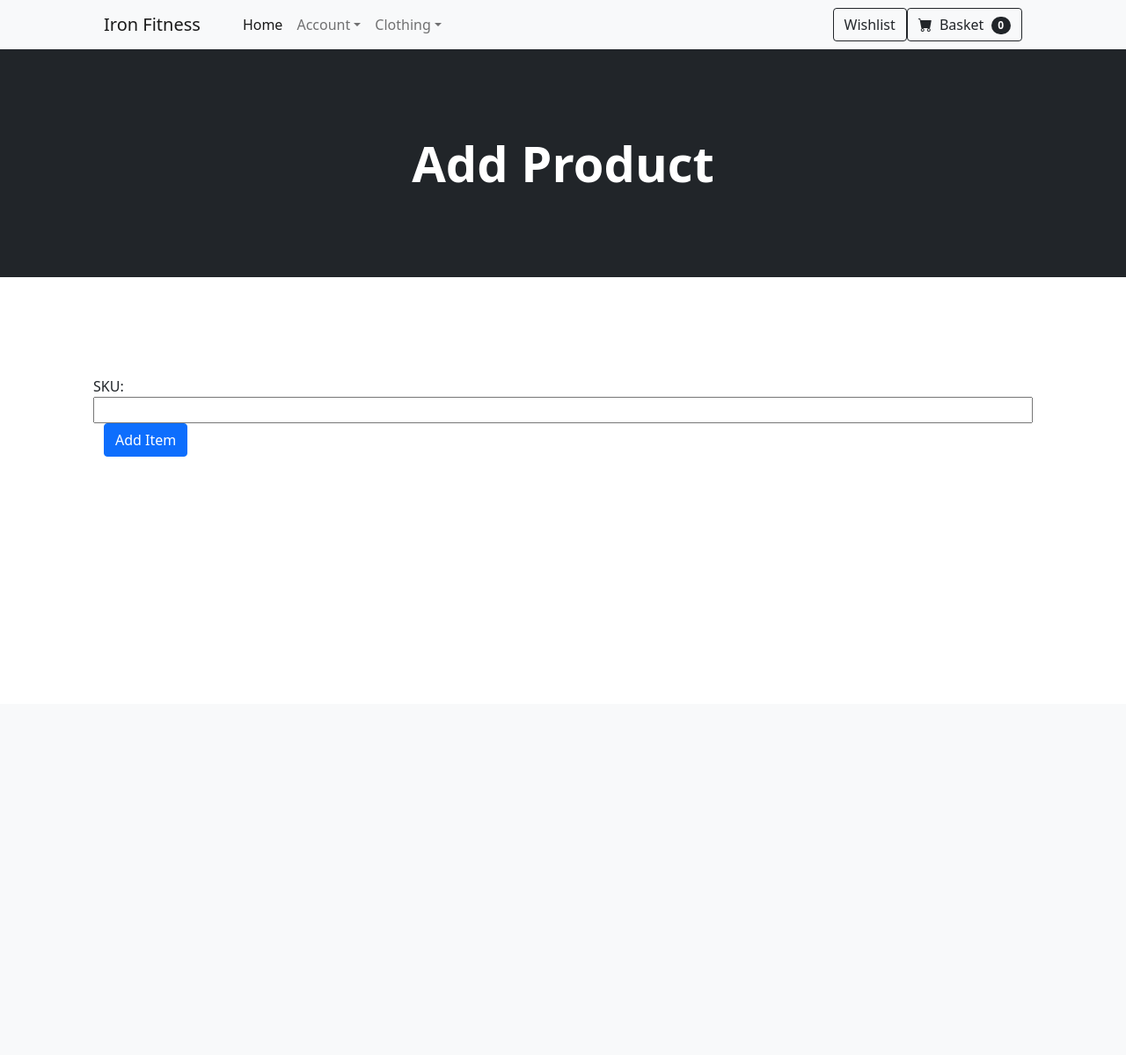
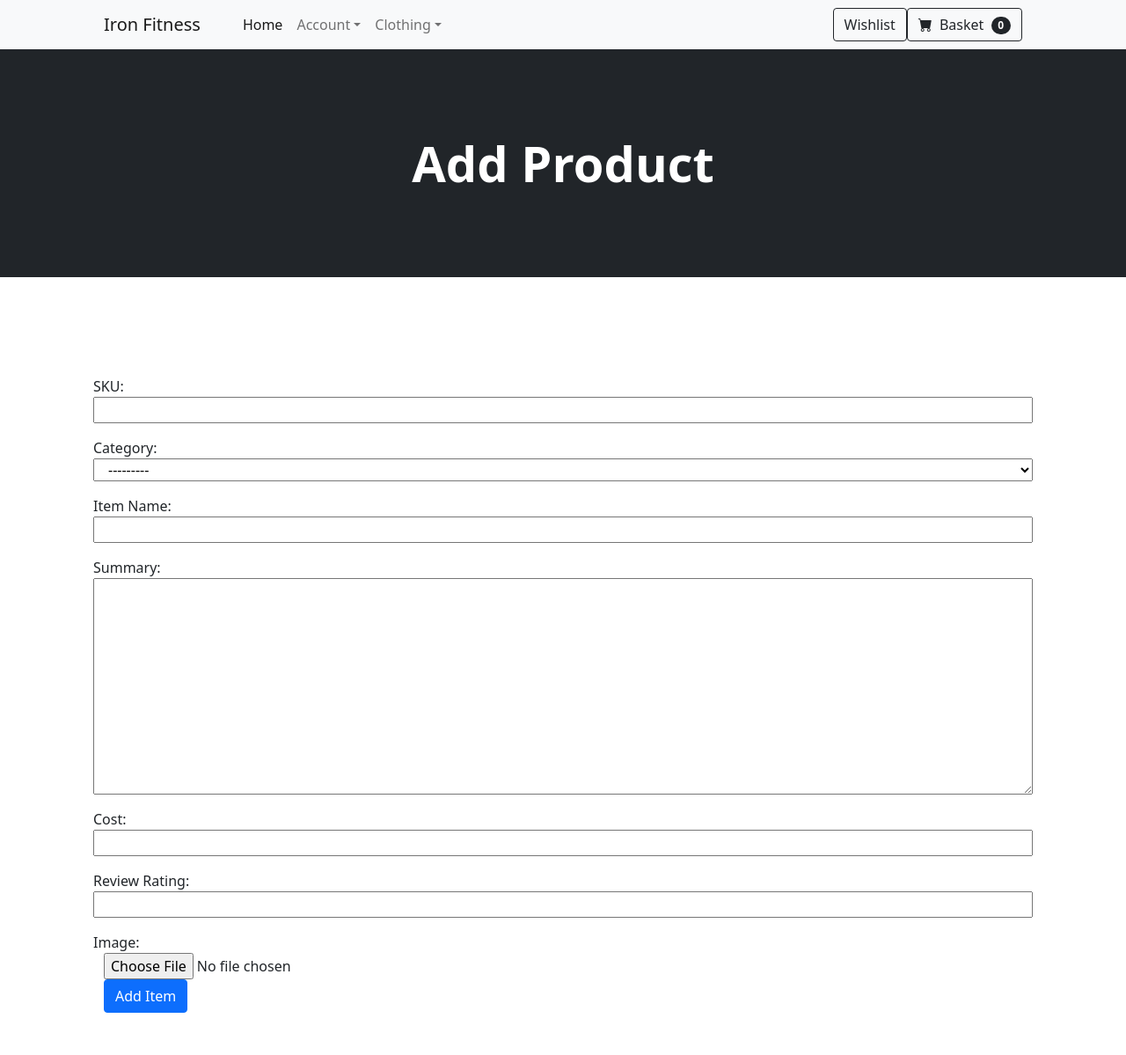
Before and after one commit to sams4566/bear-fitness, a Django app: page /items/add/ in a window 1280 px wide. Shown: the whole page at 88% size. Before the commit the page ends 519 px from the top, so only its background shows below. Run offline with Django 3.2, Linux system fonts and the light colour scheme; data comes from the database, SQL or seed files in the repository; some libraries are stand-ins or nearby versions.

Commit message:
Allow admin to add items

```diff
--- a/items/forms.py
+++ b/items/forms.py
@@ -2,7 +2,7 @@
 from django import forms
 
 
-class ItemForm(forms.ModelForm):
+class AddItemForm(forms.ModelForm):
     class Meta:
         model = Item
         fields = ('category', 'name', 'bio',
--- a/items/models.py
+++ b/items/models.py
@@ -6,7 +6,7 @@
     display_name = models.CharField(max_length=250, blank=True, null=True)
 
     def __str__(self):
-        return self.name
+        return self.display_name
 
 class Item(models.Model):
     category = models.ForeignKey(Category, on_delete=models.SET_NULL, blank=True, null=True)
--- a/items/templates/add_item.html
+++ b/items/templates/add_item.html
@@ -14,11 +14,23 @@
 <!-- Section-->
 <section class="py-5">
     <div class="container px-4 px-lg-5 mt-5">
-        <form action="{{ views.add_item }}" method="POST">
+        <form action="{% url 'add_item' %}" method="POST" enctype="multipart/form-data">
             {% csrf_token %}
             <div class="row pt-3">SKU:</div>
             <div class="row">{{ form.sku }}</div>
-            <div class="btn btn-primary content-width mx-auto" type="submit">Add Item</div>
+            <div class="row pt-3">Category:</div>
+            <div class="row">{{ form.category }}</div>
+            <div class="row pt-3">Item Name:</div>
+            <div class="row">{{ form.name }}</div>
+            <div class="row pt-3">Summary:</div>
+            <div class="row">{{ form.bio }}</div>
+            <div class="row pt-3">Cost:</div>
+            <div class="row">{{ form.cost }}</div>
+            <div class="row pt-3">Review Rating:</div>
+            <div class="row">{{ form.reviews }}</div>
+            <div class="row pt-3">Image:</div>
+            <div class="row">{{ form.image }}</div>
+            <button class="btn btn-primary content-width mx-auto" type="submit">Add Item</button>
         </form>
     </div>
 </section>
--- a/items/views.py
+++ b/items/views.py
@@ -1,6 +1,6 @@
 from django.shortcuts import render, get_object_or_404
 from .models import Item, Category
-from .forms import ItemForm
+from .forms import AddItemForm
 
 
 def all_items(request):
@@ -41,7 +41,21 @@
 
 
 def add_item(request):
-    form = ItemForm()
+    form = AddItemForm()
+    if request.method == "POST":
+        form = AddItemForm(request.POST, request.FILES)
+        if form.is_valid():
+            form.save()
+            items = list(Item.objects.all())
+            def sort_item(item):
+                return item.name
+            items.sort(key=sort_item)
+            all_products_category = 'All Products'
+            context = {
+                'items': items,
+                'all_products_category': all_products_category,
+            }
+            return render(request, 'all_items.html', context)
     context = {
         'form': form,
     }
```
